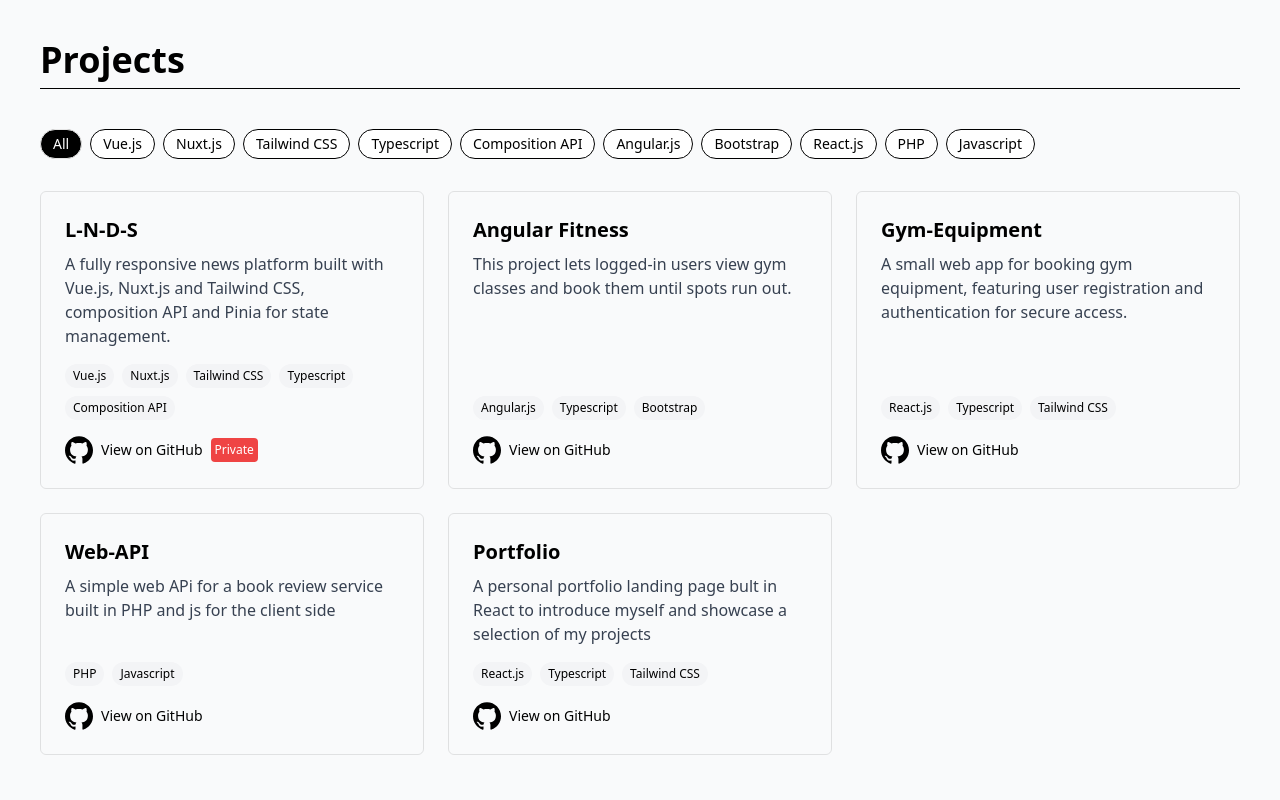
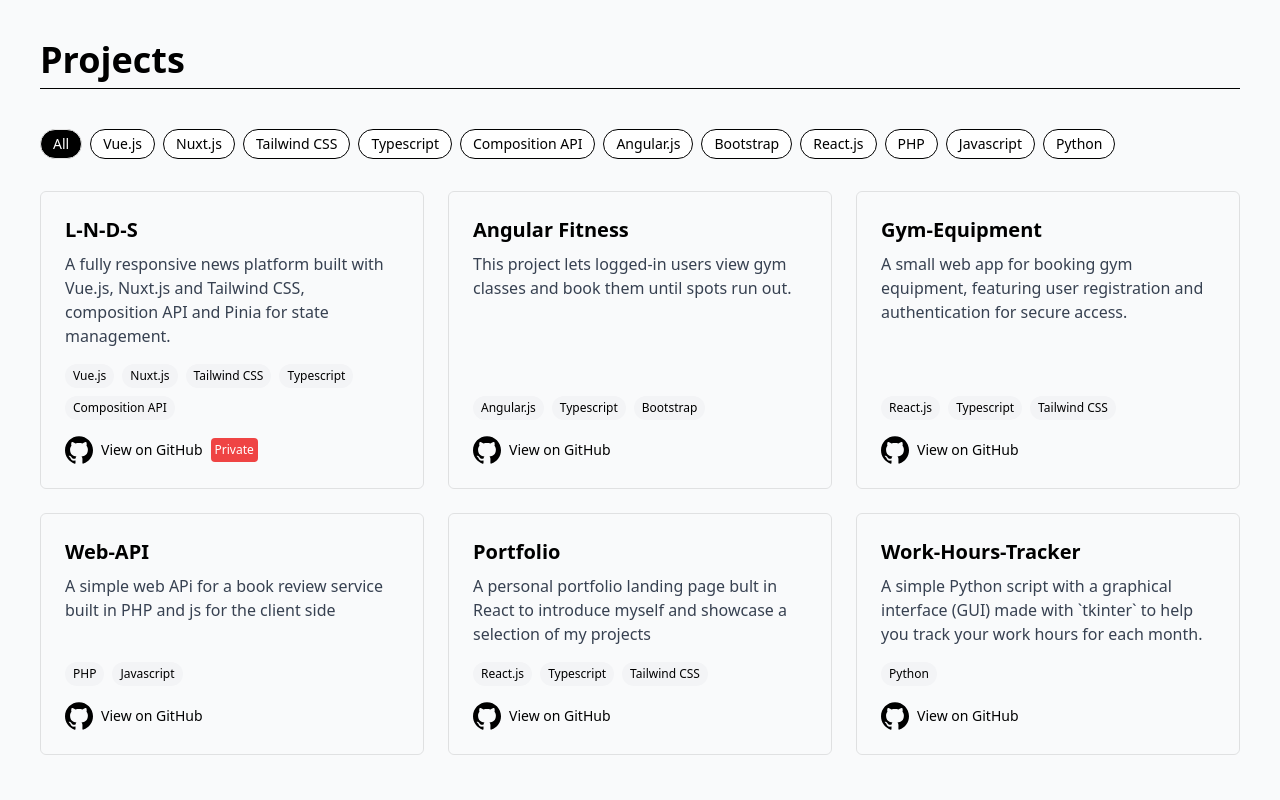
Before and after one commit to Gabrio993/My-Portfolio, a React (Vite) app: page / in a window 1280 px wide. Shown: the part 840-1640 px from the top of the page. Built offline with nearby package versions, Linux system fonts and the light colour scheme.

Commit message:
refactor(data) added a new project

```diff
--- a/src/data/projects.ts
+++ b/src/data/projects.ts
@@ -36,6 +36,13 @@ const projects: Project[] = [
     githubUrl: "https://github.com/Gabrio993/My-Portfolio",
     technologies: ["React.js", "Typescript", "Tailwind CSS"],
   },
+  {
+    id: 6,
+    title: "Work-Hours-Tracker",
+    description: "A simple Python script with a graphical interface (GUI) made with `tkinter` to help you track your work hours for each month.",
+    githubUrl: "https://github.com/Gabrio993/Work-Hours-Tracker",
+    technologies: ["Python"],
+  },
 ];
 
 export default projects;
```
